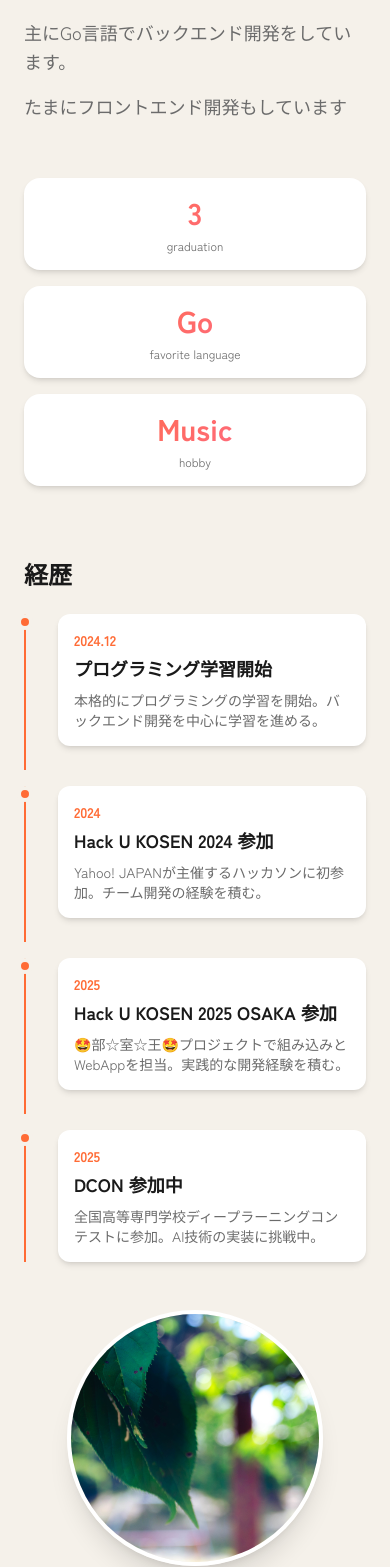
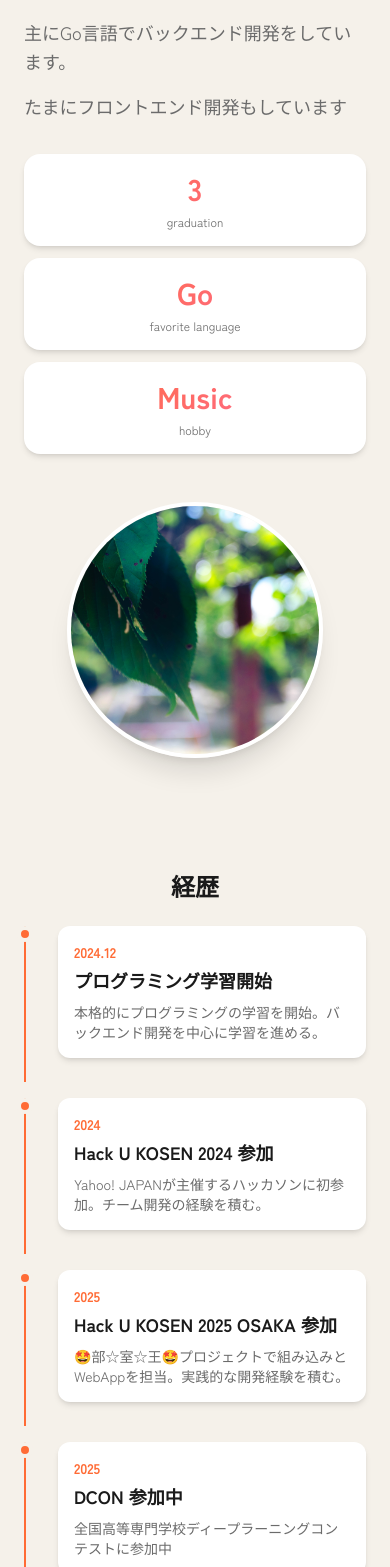
Before and after one commit to HizumeKazushi/portfolio, a Next.js app: page / in a window 390 px wide. Shown: the part 1086-2653 px from the top of the page. Built offline with nearby package versions, Linux system fonts and the light colour scheme.

Commit message:
feat:careersection,iconsize chanege

```diff
--- a/components/About.tsx
+++ b/components/About.tsx
@@ -8,9 +8,9 @@ export default function About() {
   return (
     <section id="about" className="py-24 px-6 bg-beige dark:bg-[#2a2a2a] transition-colors duration-300">
       <div className="max-w-7xl mx-auto">
-        <div className="grid lg:grid-cols-2 gap-12 items-center">
-          {/* Left - Content */}
-          <div className="space-y-6">
+        <div className="relative">
+          {/* Title and Content Section */}
+          <div className="lg:pr-80">
             <div>
               <p className="text-orange font-semibold mb-2">{portfolioData.about.subtitle}</p>
               <h2 className="text-5xl md:text-6xl font-bold text-black dark:text-white mb-6">
@@ -18,14 +18,15 @@ export default function About() {
               </h2>
             </div>
 
-            <div className="space-y-4 text-gray dark:text-gray-light text-lg leading-relaxed">
+            {/* Description */}
+            <div className="space-y-4 text-gray dark:text-gray-light text-lg leading-relaxed mb-8">
               {portfolioData.about.description.map((paragraph, index) => (
                 <p key={index}>{paragraph}</p>
               ))}
             </div>
 
             {/* Highlights - Responsive Grid */}
-            <div className="grid grid-cols-1 sm:grid-cols-3 gap-4 md:gap-6 pt-8">
+            <div className="grid grid-cols-1 sm:grid-cols-3 gap-3 md:gap-4 mb-12 max-w-2xl">
               {portfolioData.about.highlights.map((highlight, index) => (
                 <div
                   key={index}
@@ -36,11 +37,39 @@ export default function About() {
                 </div>
               ))}
             </div>
+          </div>
 
-            {/* Career Timeline */}
+          {/* Profile Image - Absolute positioned to overlap */}
+          <div className="hidden lg:block absolute top-0 right-0">
+            {profileImage ? (
+              <div className="w-64 h-64 md:w-80 md:h-80 lg:w-96 lg:h-96 rounded-full overflow-hidden shadow-xl hover:scale-105 transition-transform duration-500 border-4 border-white dark:border-[#333333]">
+                <img src={profileImage} alt="Profile" className="w-full h-full object-cover" />
+              </div>
+            ) : (
+              <div className="w-64 h-64 md:w-80 md:h-80 lg:w-96 lg:h-96 bg-white dark:bg-[#333333] rounded-full flex items-center justify-center shadow-xl hover:scale-105 transition-transform duration-500">
+                <IconComponent className="w-32 h-32 md:w-40 md:h-40 lg:w-48 lg:h-48 text-orange" strokeWidth={1.5} />
+              </div>
+            )}
+          </div>
+
+          {/* Mobile Profile Image */}
+          <div className="lg:hidden flex items-center justify-center mb-8">
+            {profileImage ? (
+              <div className="w-64 h-64 rounded-full overflow-hidden shadow-xl hover:scale-105 transition-transform duration-500 border-4 border-white dark:border-[#333333]">
+                <img src={profileImage} alt="Profile" className="w-full h-full object-cover" />
+              </div>
+            ) : (
+              <div className="w-64 h-64 bg-white dark:bg-[#333333] rounded-full flex items-center justify-center shadow-xl hover:scale-105 transition-transform duration-500">
+                <IconComponent className="w-32 h-32 text-orange" strokeWidth={1.5} />
+              </div>
+            )}
+          </div>
+        </div>
+
+        {/* Career Timeline - Centered */}
         {portfolioData.about.career && (
-              <div className="pt-12">
-                <h3 className="text-2xl md:text-3xl font-bold text-black dark:text-white mb-6">経歴</h3>
+          <div className="pt-20 max-w-3xl mx-auto">
+            <h3 className="text-2xl md:text-3xl font-bold text-black dark:text-white mb-6 text-center">経歴</h3>
             <div className="space-y-4">
               {portfolioData.about.career.map((item, index) => (
                 <div key={index} className="relative pl-8 pb-6 border-l-2 border-orange dark:border-pink last:pb-0">
@@ -59,21 +88,6 @@ export default function About() {
           </div>
         )}
       </div>
-
-          {/* Right - Profile Image or Icon */}
-          <div className="flex items-center justify-center">
-            {profileImage ? (
-              <div className="w-64 h-64 md:w-80 md:h-80 lg:w-96 lg:h-96 rounded-full overflow-hidden shadow-xl hover:scale-105 transition-transform duration-500 border-4 border-white dark:border-[#333333]">
-                <img src={profileImage} alt="Profile" className="w-full h-full object-cover" />
-              </div>
-            ) : (
-              <div className="w-64 h-64 md:w-80 md:h-80 lg:w-96 lg:h-96 bg-white dark:bg-[#333333] rounded-full flex items-center justify-center shadow-xl hover:scale-105 transition-transform duration-500">
-                <IconComponent className="w-32 h-32 md:w-40 md:h-40 lg:w-48 lg:h-48 text-orange" strokeWidth={1.5} />
-              </div>
-            )}
-          </div>
-        </div>
-      </div>
     </section>
   );
 }
--- a/data/portfolio.js
+++ b/data/portfolio.js
@@ -88,7 +88,7 @@ export const portfolioData = {
       {
         year: '2025',
         title: 'DCON 参加中',
-        description: '全国高等専門学校ディープラーニングコンテストに参加。AI技術の実装に挑戦中。',
+        description: '全国高等専門学校ディープラーニングコンテストに参加中',
       },
     ],
   },
@@ -141,8 +141,7 @@ export const portfolioData = {
       title: '🤩部☆室☆王🤩',
       category: 'WebApp',
       description: 'Hack U KOSEN 2025 OSAKA',
-      fullDescription:
-        'Hack U KOSEN 2025 OSAKAに参加して作成したプロダクトです。私は組み込みのhttps://coffee-recipe-hub-teal.vercel.app/WebAppを担当しました。',
+      fullDescription: 'Hack U KOSEN 2025 OSAKAに参加して作成したプロダクトです。私は組み込みのwebappを担当しました。',
       tags: ['Vue.js', 'Next.js', 'TailwindCSS', 'Firebase', 'Vercel'],
       image: '/images/bushituoh.png',
       link: '/works/2',
```
Lines whose indentation alone changed are shown as unchanged.
